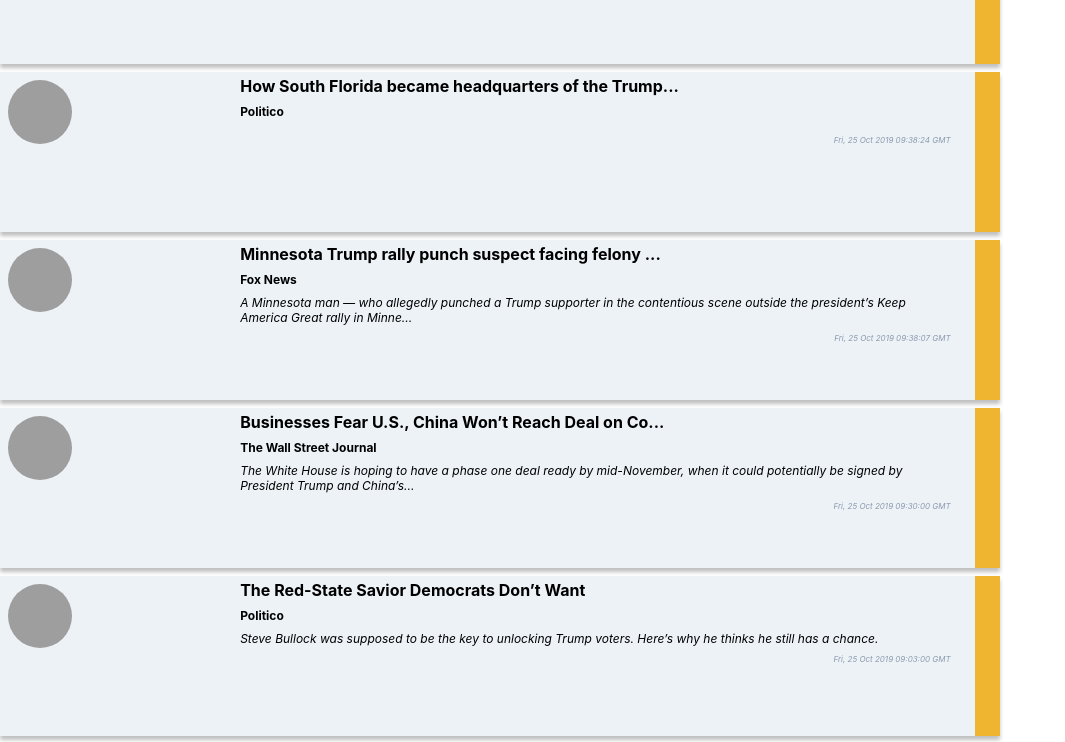
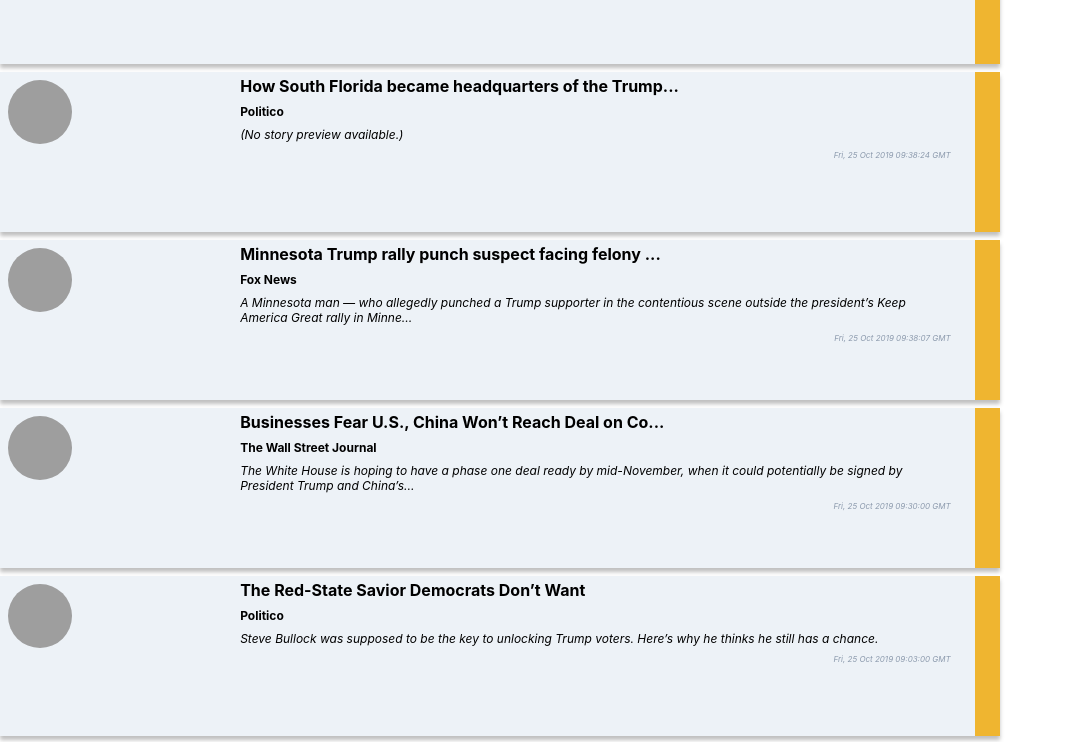
Before and after one commit to FACxBeamery/Tom_Thomas_7_through_9, a React (Create React App) app: page / in a window 1280 px wide. Shown: the part 840-1582 px from the top of the page, without its empty margins (0-1065 px from the left). Built offline with nearby package versions, Linux system fonts and the light colour scheme; grey boxes are pictures that could not be loaded; the HTML template or start-up script is replaced by a standard one.

Commit message:
Show warning when no story preview is available

```diff
--- a/src/components/CardContent/CardContent.js
+++ b/src/components/CardContent/CardContent.js
@@ -25,7 +25,9 @@
 			<h2>{truncateString(cardHeading, 50)}</h2>
 
 			<p className={styles.cardStory}>
-				{truncateString(cardMainText, 140)}
+				{cardMainText
+					? truncateString(cardMainText, 140)
+					: "(No story preview available.)"}
 			</p>
 
 			<p className={styles.cardDate}>{cardPublicationDate}</p>
```
